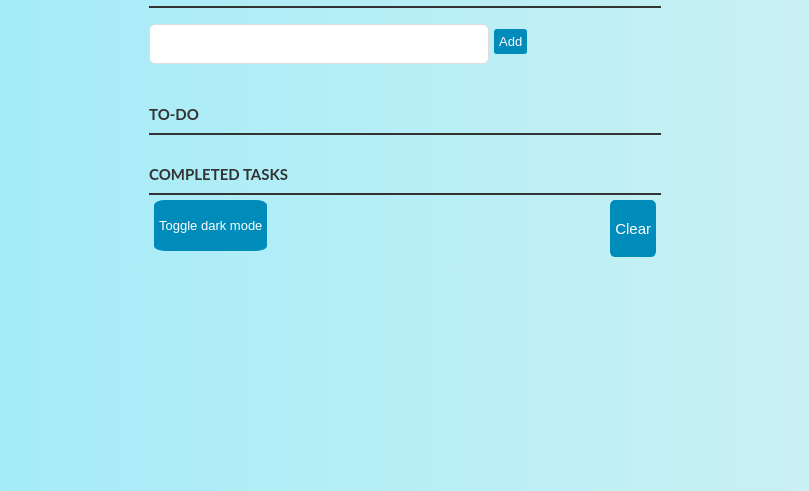
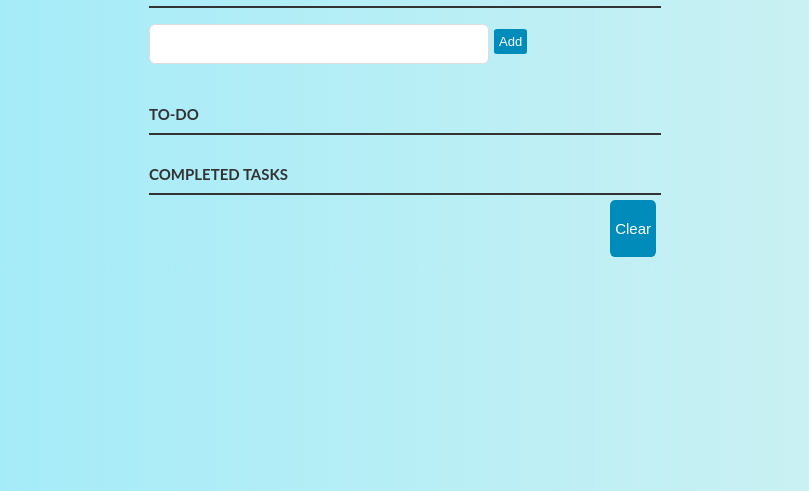
Before and after one commit to Sahil0224/to-do-list-with-python, a Flask app: page /index in a window 1280 px wide. Shown: the part 224-715 px from the top of the page, without its empty margins (235-1044 px from the left). Run offline with Flask 3, Linux system fonts and the light colour scheme.

Commit message:
Changes.

```diff
--- a/first-flask-app/static/darkmode.js
+++ /dev/null
@@ -1,5 +0,0 @@
-let dark_mode = function(){
-    var element = document.body;
-    element.classList.toggle("dark_mode");
-}
-dark_mode_button.addEventListener('click', dark_mode);
--- a/first-flask-app/static/script.js
+++ b/first-flask-app/static/script.js
@@ -91,9 +91,3 @@
 }
 
 clearButton.addEventListener('click', clear);
-
-// let dark_mode = function(){
-//     var element = document.body;
-//     element.classList.toggle("dark_mode");
-// }
-// dark_mode_button.addEventListener('click', dark_mode);
--- a/first-flask-app/templates/index.html
+++ b/first-flask-app/templates/index.html
@@ -35,15 +35,8 @@
             <button id="clear">
                 <p>Clear</p>
             </button>
-            <button id="dark_mode">
-                <p>
-                    Toggle dark mode
-                </p>
-            </button>
         </div>
     </div>
     <script src="static/script.js"></script>
-    <script src="static/darkmode.js"></script>
-
 </body>
 </html>
```
